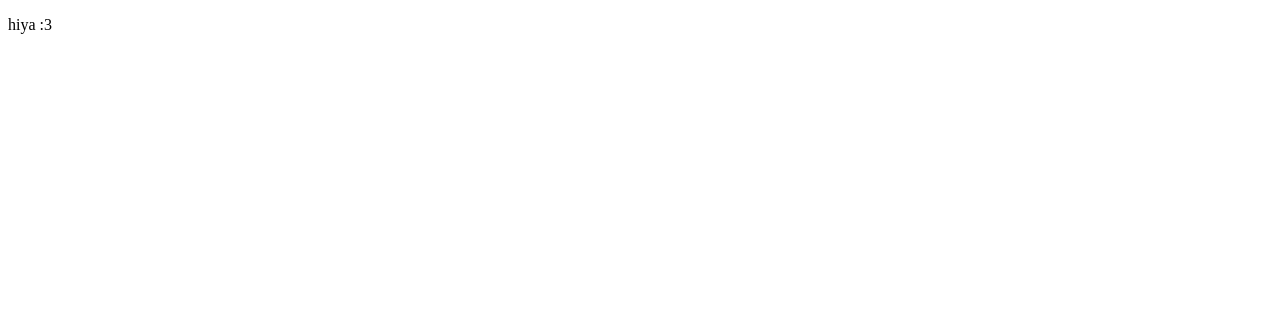
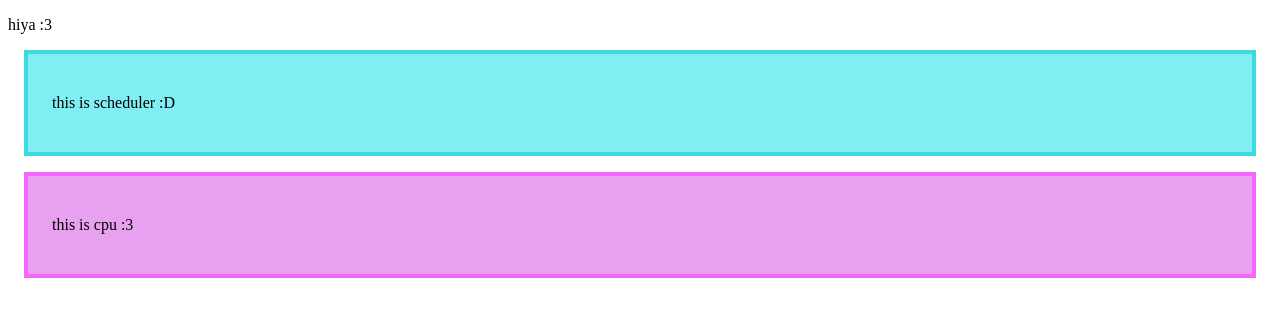
Before and after one commit to avniDhokia/os-sim, a React (Vite) app in the folder frontend/client/: page / in a window 1280 px wide. Shown: the top 316 px of the page. Built offline with nearby package versions, Linux system fonts and the light colour scheme.

Commit message:
basic framework for cpu and scheduler in jsx

```diff
--- a/frontend/client/src/App.jsx
+++ b/frontend/client/src/App.jsx
@@ -1,12 +1,15 @@
 import { useState } from 'react'
 import './App.css'
+import CPU from './components/cpu'
+import Scheduler from './components/scheduler'
 
 function App() {
-  const [count, setCount] = useState(0)
 
   return (
     <>
       <p>hiya :3</p>
+      <Scheduler />
+      <CPU />
     </>
   )
 }
--- /dev/null
+++ b/frontend/client/src/components/cpu.jsx
@@ -0,0 +1,11 @@
+
+
+export default function CPU(){
+    return(
+        <div id="cpu" class="component">
+
+            <p>this is cpu :3</p>
+
+        </div>
+    )
+}
--- /dev/null
+++ b/frontend/client/src/components/scheduler.jsx
@@ -0,0 +1,11 @@
+
+
+export default function Scheduler(){
+    return(
+        <div id="scheduler" class="component">
+
+            <p>this is scheduler :D</p>
+
+        </div>
+    )
+}
--- a/frontend/client/src/index.css
+++ b/frontend/client/src/index.css
@@ -0,0 +1,15 @@
+
+.component{
+  margin: 1rem;
+  padding: 1.5rem;
+}
+
+#cpu{
+  border: solid 0.25rem rgb(247, 102, 252);
+  background-color: rgb(232, 161, 238);
+}
+
+#scheduler{
+  border: solid 0.25rem rgb(61, 219, 224);
+  background-color: rgb(128, 239, 243);
+}
```
